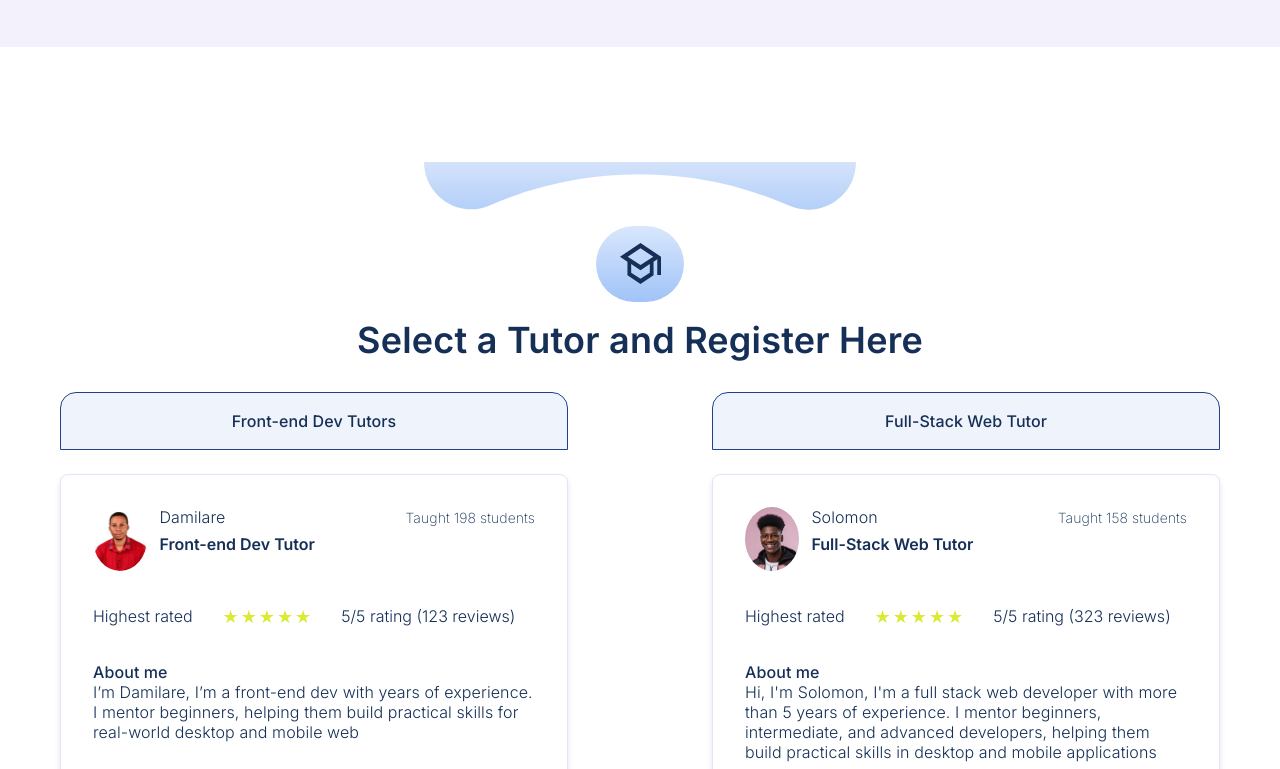
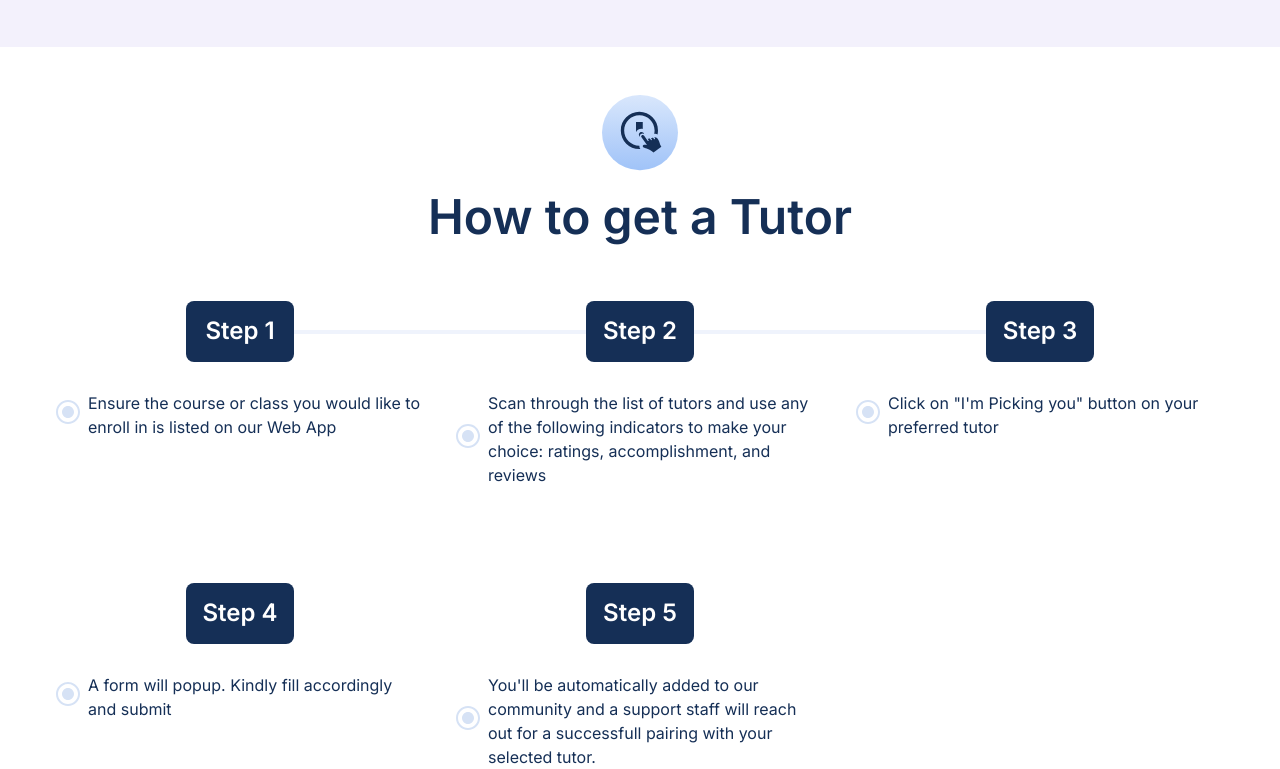
Before and after one commit to Landemy/Lantern-Frontend, a React (Vite) app: page / in a window 1280 px wide. Shown: the part 3631-4400 px from the top of the page. Built offline with nearby package versions, Linux system fonts and the light colour scheme.

Commit message:
changes made on the frontend

```diff
--- a/index.html
+++ b/index.html
@@ -11,7 +11,7 @@
     <link rel="preconnect" href="https://fonts.googleapis.com">
     <link rel="preconnect" href="https://fonts.gstatic.com" crossorigin>
     <link href="https://fonts.googleapis.com/css2?family=Inter:ital,opsz,wght@0,14..32,100..900;1,14..32,100..900&display=swap" rel="stylesheet">
-    <link rel="shortcut icon" href="assets/favicon.ico" type="image/x-icon">
+    <link rel="shortcut icon" href="./src/assets/favicon.ico" type="image/x-icon">
     <title>Lantern</title>
 
   </head>
--- a/src/frontend/components/FindTutorPage.jsx
+++ b/src/frontend/components/FindTutorPage.jsx
@@ -9,7 +9,7 @@ import oluPics from "../../assets/olumide.png";
 import ochayiPics from "../../assets/ochayi.png";
 import temiPics from "../../assets/temi.png";
 import maryPics from "../../assets/mary.png";
-import temilehinPics from "../../assets/temilehin.png";
+import timiPics from "../../assets/timi.jpg";
 import anuoluwapoPics from "../../assets/anuoluwapo.svg"
 import ayoPics from "../../assets/ayodele.png";
 import bamidelePics from "../../assets/bamidele.png";
@@ -303,16 +303,16 @@ const tutors = [
     ],
   },
   {
-    heading: "Network Engineering Tutors",
-    name: "Temilehin ",
-    image: temilehinPics,
+    heading: "Network Engineering & Java Backend Tutors",
+    name: "Timi",
+    image: timiPics,
     students: "324",
-    position: "Network Engineering Tutor",
+    position: "Network Engineering & Java Backend Tutor",
     rating: "5/5",
     reviews: "234",
     about:
-      "I’m Temilehin, a network engineer with multiple certifications and years of experience managing network systems.",
-    course: "Network Engineering course",
+      "I’m Timi, a Network Engineer and backend Java developer with multiple certifications and years of experience managing network systems.",
+    course: "Network Engineering and Java Backend course",
     type: "online and physical classes",
     learn: [
       "Perfect for beginners, anyone can enroll.",
--- a/src/frontend/components/Homepage.jsx
+++ b/src/frontend/components/Homepage.jsx
@@ -4,7 +4,7 @@ import HeroPic from "../../assets/hero.png";
 import TopDesign from "../../layout/header/TopDesign";
 import Circle from "./icons/circle";
 import EmptyCircle from "./icons/empty_circle";
-import { courses, list_data } from "../utils/data";
+import { courses, list_data, tutor_guide } from "../utils/data";
 import FaceShadow from "../../assets/face_shadow";
 
 export default function Homepage() {
@@ -144,6 +144,47 @@ export default function Homepage() {
           </div>
         </div>
       </div>
+      <div className="px-[1.5rem] py-[2rem] flex flex-col items-center space-y-[1rem] vlg:py-[3rem]">
+        <h1 className="font-semibold flex flex-col items-center text-[1.5rem] text-darkBlue space-y-[3px] md:space-y-[10px] md:text-[2rem] vlg:text-[3rem]">
+          <span className="block">
+            <Circle />
+          </span>
+          <span>How to get a Tutor</span>
+        </h1>
+
+        <div className="relative">
+          <div className="absolute top-[61px] left-[150px] hidden vlg:block h-[4px] w-[850px] bg-[#EFF3FC]"></div>
+          <div className="space-y-[2rem] vlg:space-y-0 grid vlg:grid-cols-3 vlg:[grid-gap:2rem]">
+            {tutor_guide.map((data, i) => (
+              <div
+                key={i}
+                className="py-[1rem] space-y-[1.5rem] flex flex-col items-center vlg:py-[2rem]"
+              >
+                <h1
+                  className={`z-[3] w-[68px] flex items-center justify-center rounded-[8px] h-[35px] p-[8px] md:text-[1.5rem] bg-darkBlue font-semibold text-white md:w-[108px] md:h-[61px] ${
+                    i === 1 ? "bg-[#6392D9]" : i === 2 ? "bg-[#BDD1EF]" : ""
+                  }`}
+                >
+                  Step {i + 1}
+                </h1>
+
+                <div className="space-y-[2.5rem]">
+                  {data.map((el) => (
+                    <div key={el} className="space-y-[2.5rem] md:max-w-[368px]">
+                      <div className="text-center text-[1rem] text-darkBlue flex flex-col items-center space-y-[5px] vlg:flex-row vlg:text-left vlg:space-x-[8px]">
+                        <span className="block">
+                          <EmptyCircle />
+                        </span>
+                        <p>{el}</p>
+                      </div>
+                    </div>
+                  ))}
+                </div>
+              </div>
+            ))}
+          </div>
+        </div>
+      </div>
     </>
   );
 }
--- a/src/frontend/utils/data.js
+++ b/src/frontend/utils/data.js
@@ -30,6 +30,24 @@ export const list_data = [
     "You will get mentorship on how to get a  job",
   ],
 ];
+
+export const tutor_guide = [
+  [
+    "Ensure the course or class you would like to enroll in is listed on our Web App",
+  ],
+  [
+    "Scan through the list of tutors and use any of the following indicators to make your choice: ratings, accomplishment, and reviews",
+  ],
+  [
+    "Click on \"I'm Picking you\" button on your preferred tutor",
+  ],
+  [
+    "A form will popup. Kindly fill accordingly and submit",
+  ],
+  [
+    "You'll be automatically added to our community and a support staff will reach out for a successfull pairing with your selected tutor.",
+  ],
+]
 
 export const courses = [
   {
```
Also changed, not shown: src/assets/temilehin.png (deleted), src/assets/timi.jpg (added).
